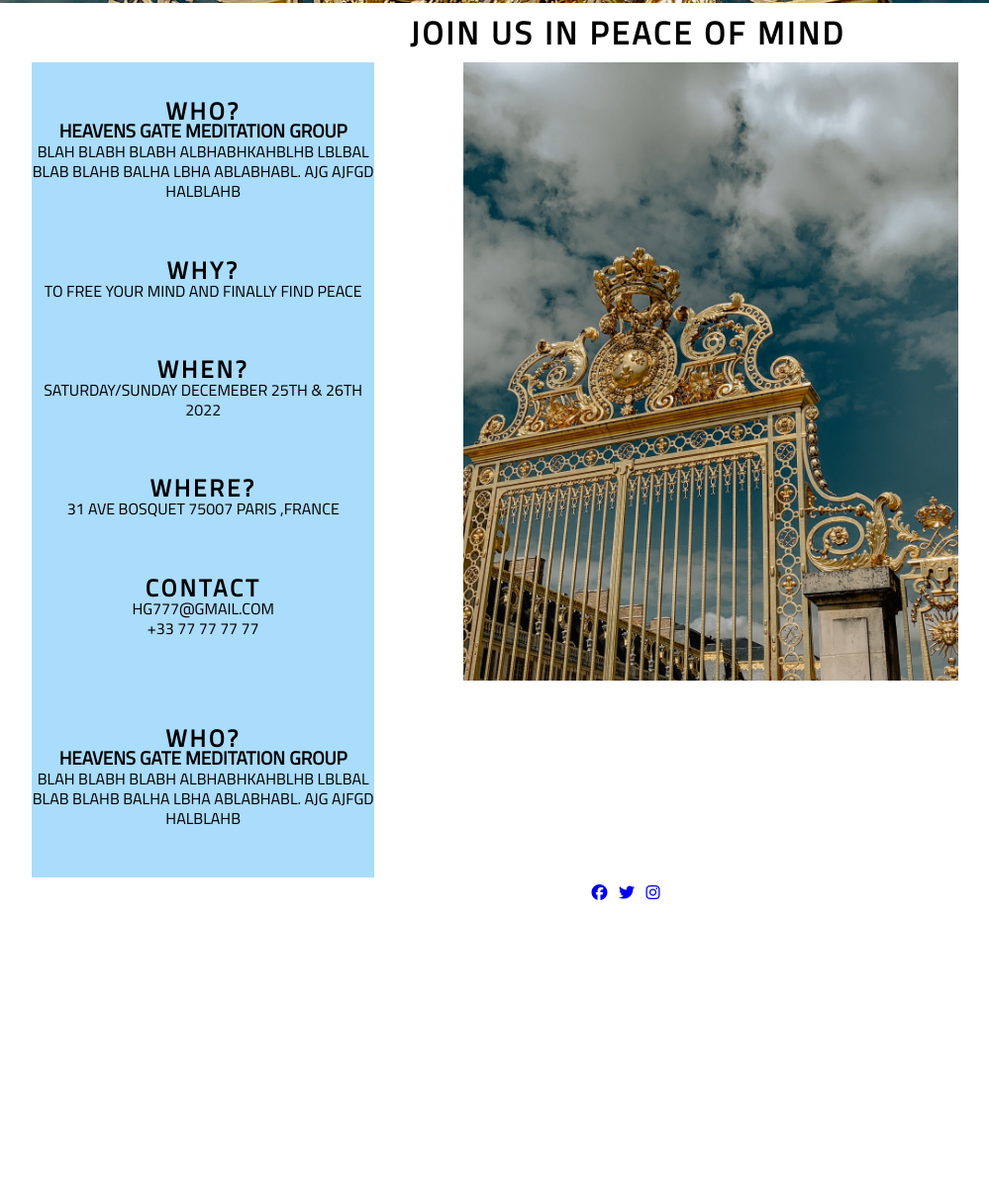
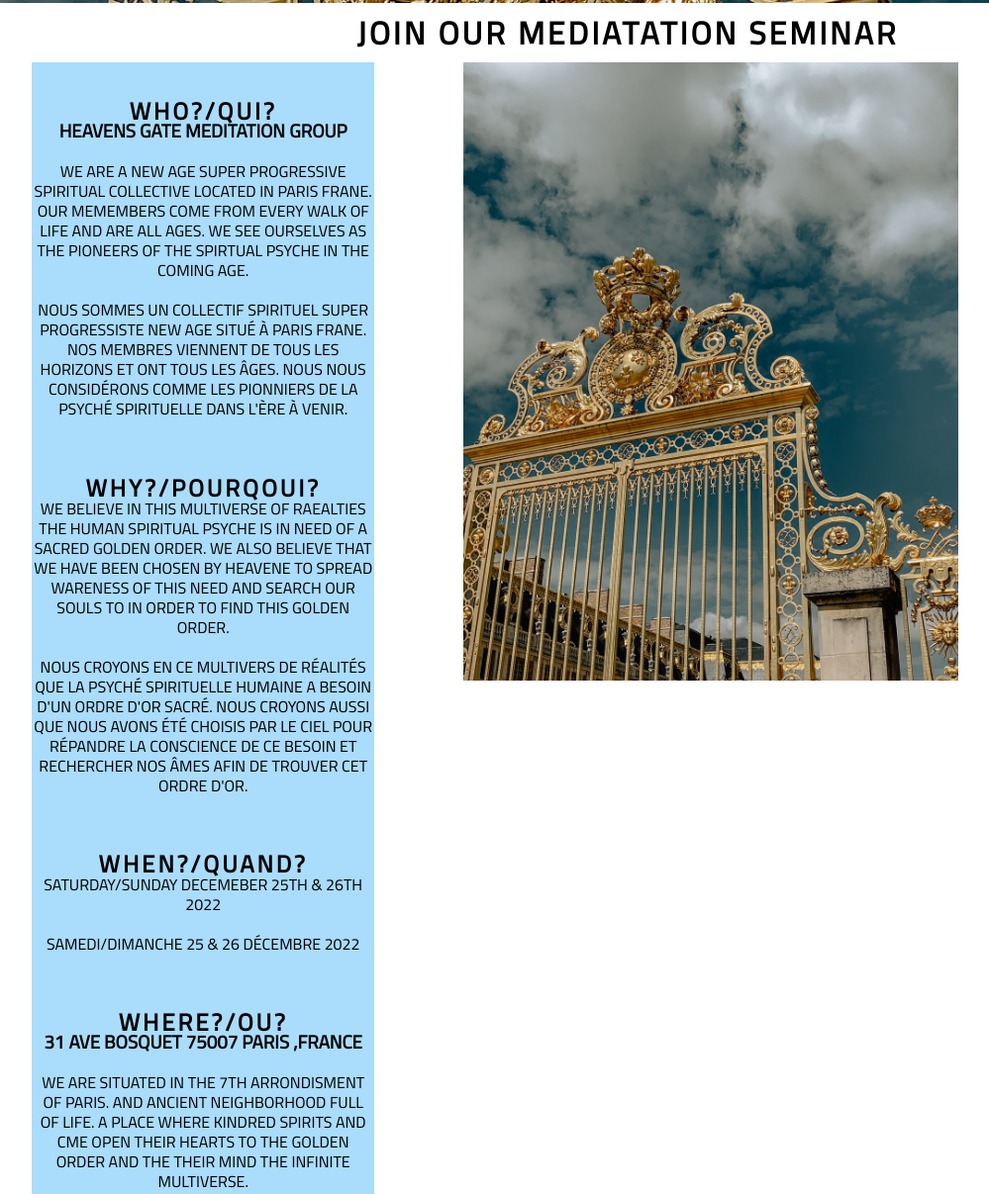
Before and after one commit to BIBI78/project1, a plain HTML site: page index.html in a window 1280 px wide. Shown: the part 540-1747 px from the top of the page at 99% size, without its empty margins (6-1005 px from the left). Before the commit the page ends 1457 px from the top, so only its background shows below. Drawn offline with Linux system fonts and the light colour scheme.

Commit message:
Add info to ethos section on idex page

```diff
--- a/assets/css/style.css
+++ b/assets/css/style.css
@@ -127,9 +127,9 @@ border-bottom: 5px solid rgba(135,206,250,.7);
 
 }
 
- .sub-ethos{
+ /* .sub-ethos{
     padding-top: 3% white;
-}
+}  */
 
 #left-about{
     padding-top: 30px;
@@ -181,7 +181,7 @@ border-bottom: 5px solid rgba(135,206,250,.7);
 footer {
     font-family: Cairo, sans-serif;
     color: black;
-    font-size: 100%;
+    font-size: 175%;
     letter-spacing: 4px;
     text-align: center;
     text-decoration: none;
--- a/index.html
+++ b/index.html
@@ -38,41 +38,64 @@
 
 
     <section id="ethos">
-        <h2 id="welcome">JOIN US IN PEACE OF MIND</h2>
+        <h2 id="welcome">join our mediatation seminar</h2>
         <div class="sub-ethos">
             <div id="left-about">
 
                 <div class="left-about-heading">
-                    <h2>WHO?</h2>
+                    <h2>WHO?/QUI?</h2>
                     <hr>
                     <h3> Heavens Gate Meditation Group</h3>
-                    <p>blah blabh blabh albhabhkahblhb lblbal blab blahb balha lbha ablabhabl. ajg ajfgd
-                        halblahb </p>
+                    <br>
+                    <p> We are a new age super progressive spiritual collective located in paris frane. our memembers come from every  walk of life and are all ages. we see ourselves as the pioneers of the spirtual psyche in the coming age.</p>
+                <br>
+                    <p>
+
+Nous sommes un collectif spirituel super progressiste new age situé à paris frane. nos membres viennent de tous les horizons et ont tous les âges. nous nous considérons comme les pionniers de la psyché spirituelle dans l'ère à venir.
+                </p>
                 </div>
 
 
                 <div class="left-about-heading">
-                    <h2>WHY?</h2>
+                    <h2>WHY?/POURQOUI?</h2>
                     <hr>
                     <p>
-                        to free your mind and finally find peace
+                        we believe in this multiverse of raealties the human spiritual psyche is in need of a sacred golden order. we also believe that  we have been chosen by heavene to spread wareness of this need and search our souls to in order to find this golden order.
+
+                    </p>
+                    <br>
+                    <p>
+                        nous croyons en ce multivers de réalités que la psyché spirituelle humaine a besoin d'un ordre d'or sacré. nous croyons aussi que nous avons été choisis par le ciel pour répandre la conscience de ce besoin et rechercher nos âmes afin de trouver cet ordre d'or.
+
                     </p>
                 </div>
 
                 <div class="left-about-heading">
-                    <h2>WHEN?</h2>
+                    <h2>WHEN?/QUAND?</h2>
                     <hr>
                     <p>
                         saturday/sunday Decemeber 25th & 26th 2022
                     </p>
+                    <br>
+                    <p>
+
+SAMEDI/DIMANCHE 25 & 26 DÉCEMBRE 2022
+                    </p>
                 </div>
 
                 <div class="left-about-heading">
-                    <h2>Where?</h2>
+                    <h2>Where?/OU?</h2>
                     <hr>
-                    <p>
+                    <h3>
                         31 Ave Bosquet 75007 Paris ,France
-                    </p>
+                    </h3>
+                    <br>
+                    <p>we are situated in the 7th arrondisment of paris. and ancient neighborhood full of life. a place where kindred spirits and cme open their hearts to the golden order and the their mind the infinite multiverse.</p>
+                <br>
+                <p>
+
+nous sommes situés dans le 7ème arrondissement de paris. et ancien quartier plein de vie. un endroit où les âmes sœurs et moi ouvrent leur cœur à l'ordre d'or et leur esprit au multivers infini.
+                </p>
                 </div>
 
                 <div class="left-about-heading">
@@ -96,35 +119,6 @@
 
             </div>
         </div>
-
-
-        <div class="sub-ethos">
-            <div id="left-about">
-
-                <div class="left-about-heading">
-                    <h2>WHO?</h2>
-                    <hr>
-                    <h3> Heavens Gate Meditation Group</h3>
-                    <p>blah blabh blabh albhabhkahblhb lblbal blab blahb balha lbha ablabhabl. ajg ajfgd
-                        halblahb </p>
-                </div>
-
-
-
-
-
-
-            </div>
-        </div>
-
-
-
-
-
-
-
-
-
 
     </section>
 
```
